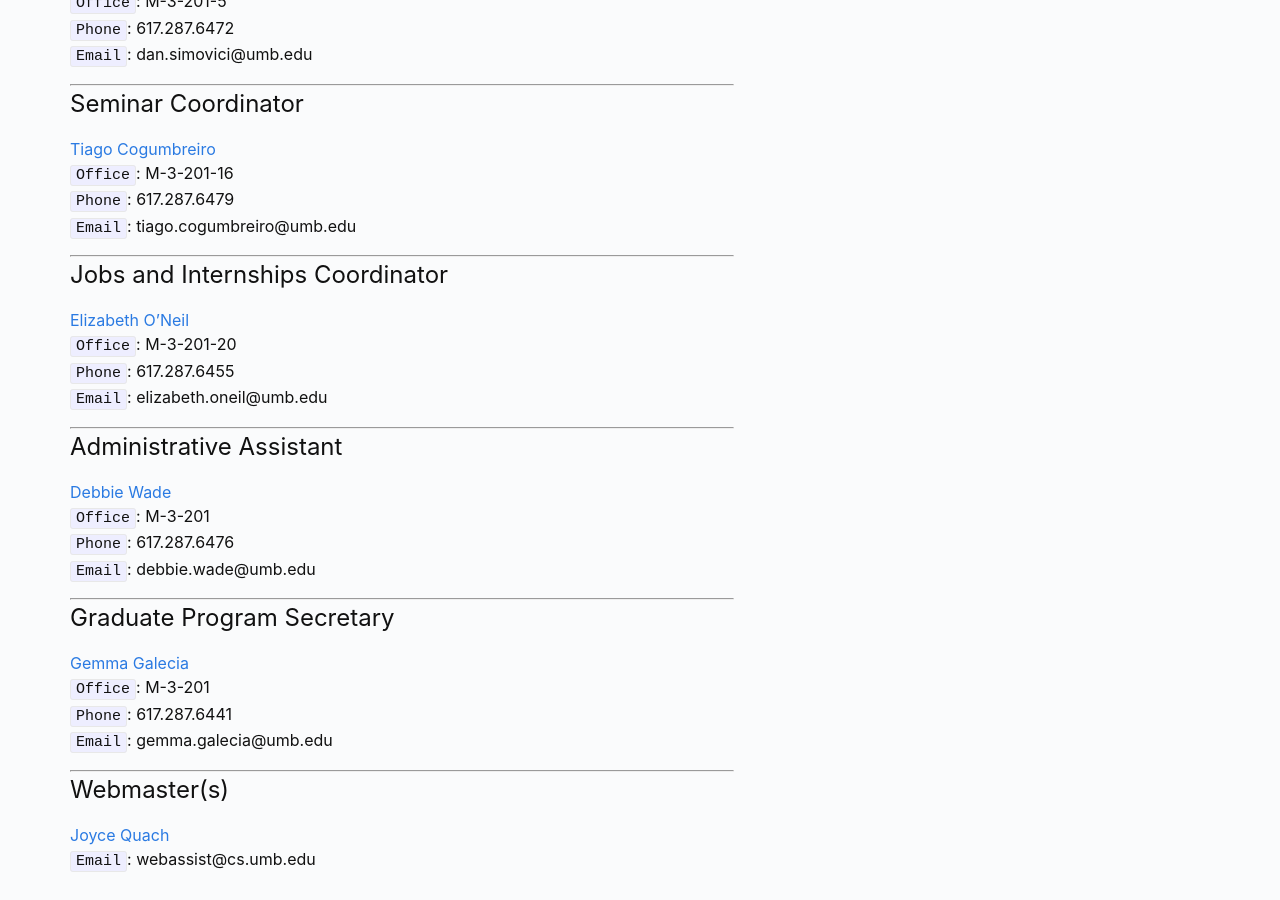
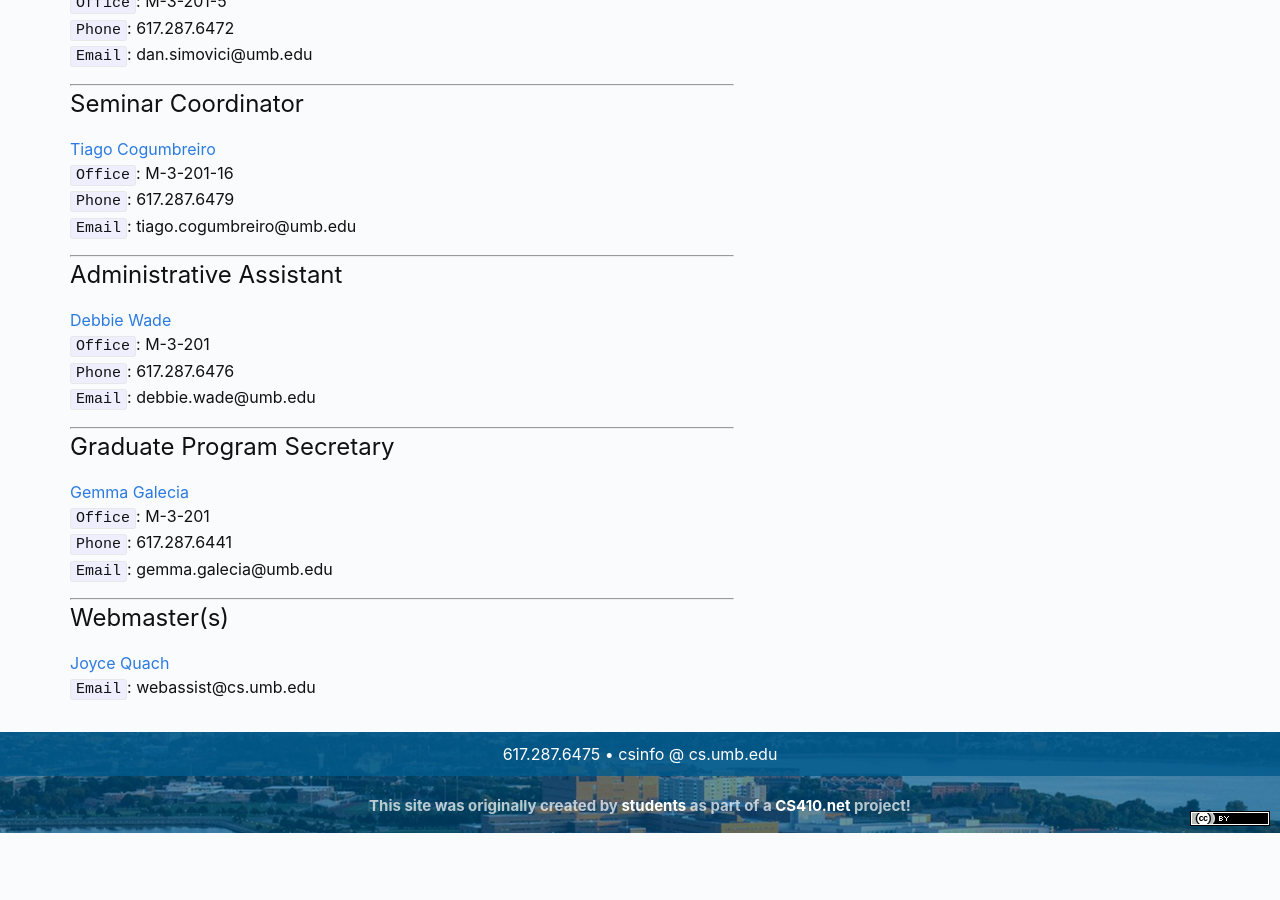
Before and after one commit to umbcs/umbcs.github.io, a Jekyll site: the page built from WEB/about/contact.markdown, in a window 1280 px wide and 900 px high, scrolled down 1254 px. Built offline with Jekyll 4.4.1, drawn with Linux system fonts in a browser that asks for light colours; after the commit the page ends 2087 px from its top, so only the background shows below that.

Commit message:
Update contact.markdown

```diff
--- a/WEB/about/contact.markdown
+++ b/WEB/about/contact.markdown
@@ -73,15 +73,6 @@ Email: csinfo "at" cs.umb.edu
 
 ---
 
-# Jobs and Internships Coordinator
-
-[Elizabeth O'Neil](some link) \
-`Office`: M-3-201-20 \
-`Phone`: 617.287.6455 \
-`Email`: elizabeth.oneil@umb.edu
-
----
-
 # Administrative Assistant
 
 [Debbie Wade](some link) \
```
